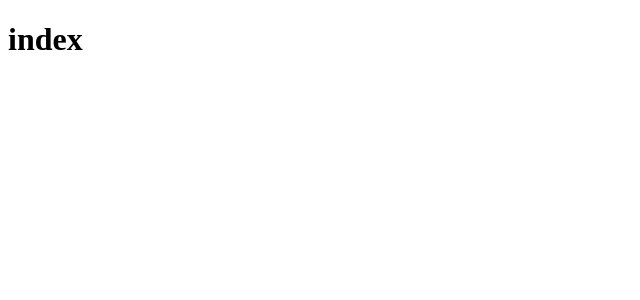
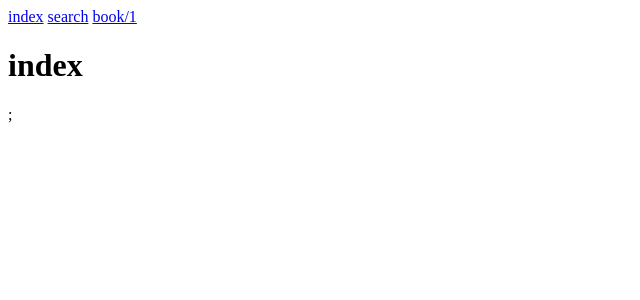
Before and after one commit to Yun-Jinwoo/study_next, a Next.js app in the folder section02/: page / in a window 1280 px wide. Shown: the top 300 px of the page, without its empty margins (0-640 px from the left). Built offline with nearby package versions, Linux system fonts and the light colour scheme.

Commit message:
✨ feat: CSR 방식의 Link 태그 활용

```diff
--- a/section02/src/pages/_app.tsx
+++ b/section02/src/pages/_app.tsx
@@ -1,6 +1,19 @@
 import "@/styles/globals.css";
 import type { AppProps } from "next/app";
+import Link from "next/link";
 
 export default function App({ Component, pageProps }: AppProps) {
-  return <Component {...pageProps} />;
+  return (
+    <>
+      <header>
+        <Link href={"/"}>index</Link>
+        &nbsp;
+        <Link href={"/search"}>search</Link>
+        &nbsp;
+        <Link href={"/book/1"}>book/1</Link>
+        &nbsp;
+      </header>
+      <Component {...pageProps} />;
+    </>
+  );
 }
```
